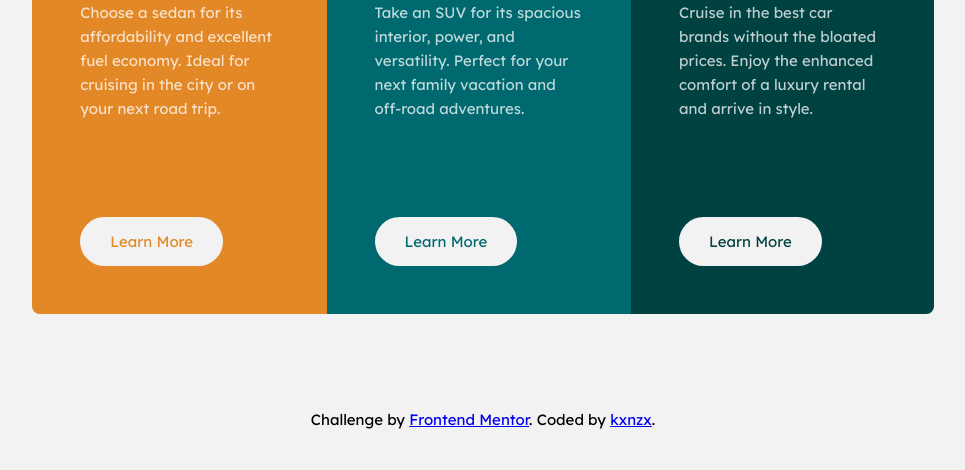
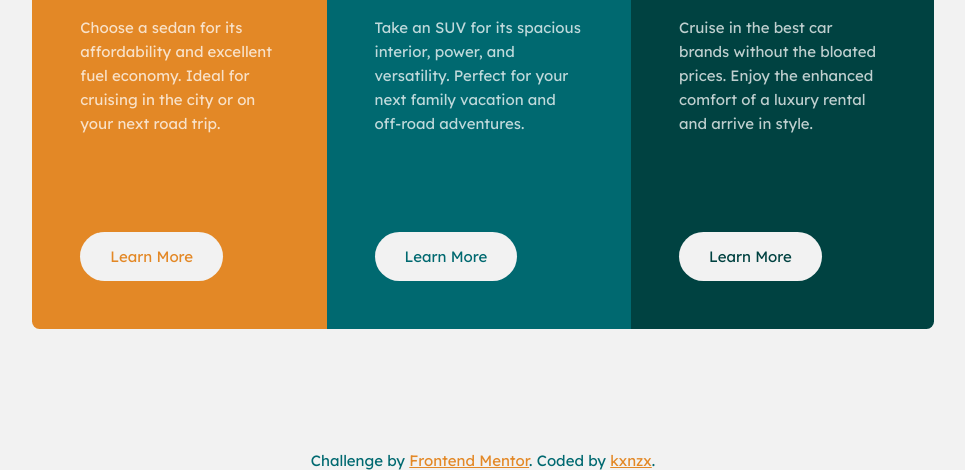
Before and after one commit to kxnzx/Frontend-Mentor---3-column-preview-card-component-challenge, a plain HTML site: page index.html in a window 1280 px wide. Shown: the part 330-800 px from the top of the page, without its empty margins (157-1122 px from the left). Drawn offline with Linux system fonts and the light colour scheme.

Commit message:
commit changes

```diff
--- a/index.html
+++ b/index.html
@@ -92,10 +92,14 @@
     <footer>
       <div class="attribution">
         Challenge by
-        <a href="https://www.frontendmentor.io?ref=challenge" target="_blank"
+        <a
+          href="https://www.frontendmentor.io?ref=challenge"
+          target="_blank"
+          class="text"
           >Frontend Mentor</a
         >. Coded by
-        <a href="https://github.com/kxnzx" target="_blank">kxnzx</a>.
+        <a href="https://github.com/kxnzx" target="_blank" class="text">kxnzx</a
+        >.
       </div>
     </footer>
   </body>
--- a/styles.css
+++ b/styles.css
@@ -136,7 +136,7 @@ li:nth-child(3) a {
 /* mobile styles min-width 320px (Mobile: 375px) */
 .container {
   max-width: 36ch;
-  margin: 6rem auto;
+  margin: 1rem auto;
 }
 
 .card-box {
@@ -145,6 +145,11 @@ li:nth-child(3) a {
 
 .attribution {
   text-align: center;
+  color: #006970;
+}
+
+.attribution .text {
+  color: #e38826;
 }
 
 /* MEDIA QUERIES */
@@ -157,7 +162,7 @@ li:nth-child(3) a {
 
 /* large tablets & laptop styles min-width: 960px  */
 @media screen and (min-width: 960px) {
-  html {
+  /*html {
     display: table;
     margin: auto;
   }
@@ -165,6 +170,11 @@ li:nth-child(3) a {
   body {
     display: table-cell;
     vertical-align: middle;
+  }*/
+
+  body,
+  html {
+    height: 100%;
   }
 
   ul {
@@ -173,6 +183,13 @@ li:nth-child(3) a {
   }
   .container {
     max-width: 90ch;
+    margin-top: 6rem;
+
+    /*vertically center align div*/
+    display: flex;
+    align-items: center;
+    justify-content: center;
+    height: 100%;
   }
 
   .card-orange {
```
Also changed, not shown: images/Screenshotcard.png (added), 1 other file.
